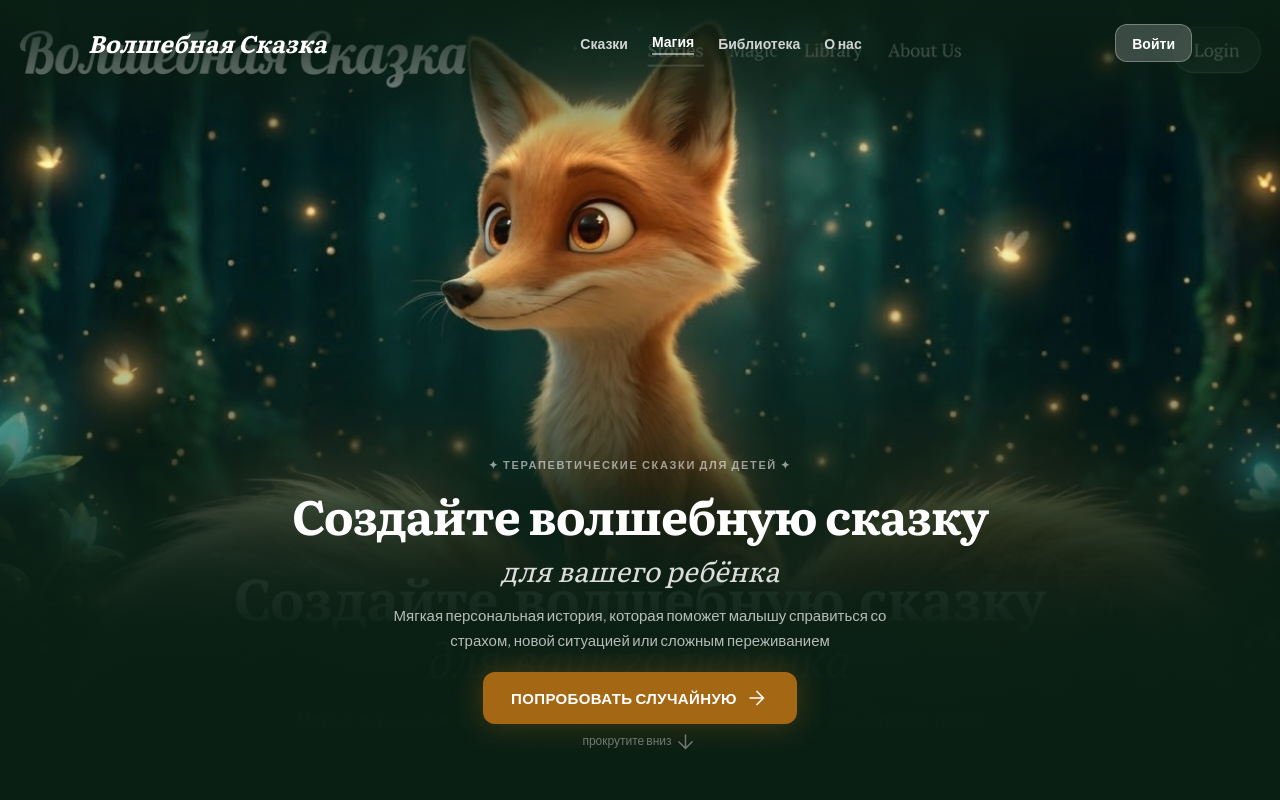
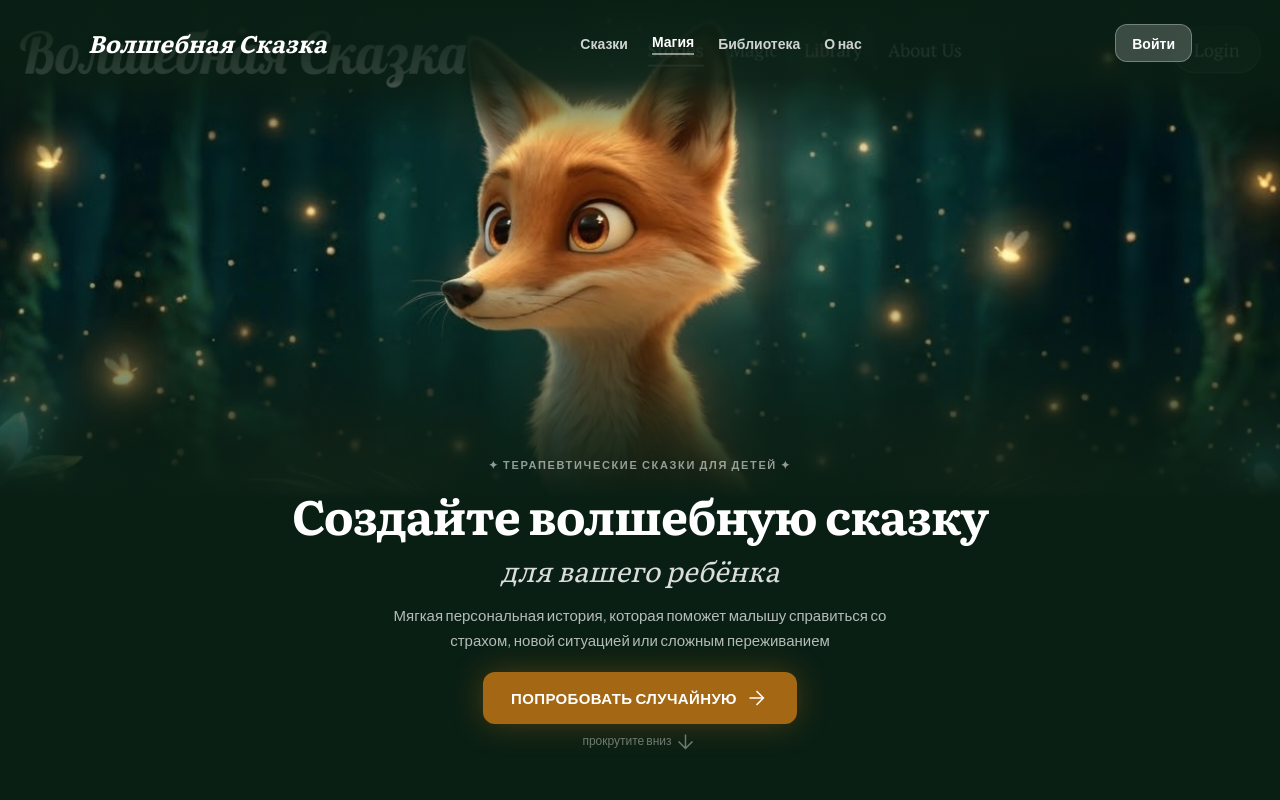
Before and after one commit to GavrilovIgor/fairy-tale-app, a Next.js app: page / in a window 1280 px wide. Shown: the top 800 px of the page. Built offline with nearby package versions, Linux system fonts and the light colour scheme.

Commit message:
auto-sync 2026-05-16 06:47

```diff
--- a/app/page.tsx
+++ b/app/page.tsx
@@ -392,10 +392,10 @@ function CreateForm({onGenerate,isLoading}:{onGenerate:(f:FormData)=>Promise<voi
         {/* eslint-disable-next-line @next/next/no-img-element */}
         <img src="/hero-desktop.jpg" alt="Волшебный лес с лисёнком"
           className="hidden md:block absolute inset-0 w-full h-full object-cover object-top" />
-        {/* Top gradient — fully hides Stitch baked nav text */}
-        <div className="absolute top-0 left-0 right-0 pointer-events-none" style={{height:'20%',background:'linear-gradient(to bottom, rgba(10,31,20,0.97) 0%, rgba(10,31,20,0.65) 50%, transparent 100%)'}}/>
-        {/* Bottom gradient — fully hides Stitch baked body text */}
-        <div className="absolute bottom-0 left-0 right-0 pointer-events-none" style={{height:'72%',background:'linear-gradient(to bottom, transparent 0%, rgba(10,31,20,0.25) 25%, rgba(10,31,20,0.82) 50%, rgba(10,31,20,0.98) 70%, rgba(10,31,20,1) 100%)'}}/>
+        {/* Top gradient — solid dark at top, fully hides Stitch nav logo */}
+        <div className="absolute top-0 left-0 right-0 pointer-events-none" style={{height:'18%',background:'linear-gradient(to bottom, rgba(10,31,20,1) 0%, rgba(10,31,20,0.85) 55%, transparent 100%)'}}/>
+        {/* Bottom gradient — reaches solid before Stitch title starts (~62% from top) */}
+        <div className="absolute bottom-0 left-0 right-0 pointer-events-none" style={{height:'65%',background:'linear-gradient(to bottom, transparent 0%, rgba(10,31,20,0.8) 30%, rgba(10,31,20,1) 42%, rgba(10,31,20,1) 100%)'}}/>
         {/* Text block — anchored to bottom */}
         <div className="absolute bottom-0 left-0 right-0 z-10 flex flex-col items-center text-center px-6 md:px-12 pb-20 md:pb-10">
           <p className="hidden md:block text-white/55 text-[11px] font-semibold tracking-[0.15em] uppercase mb-3">✦ Терапевтические сказки для детей ✦</p>
```
